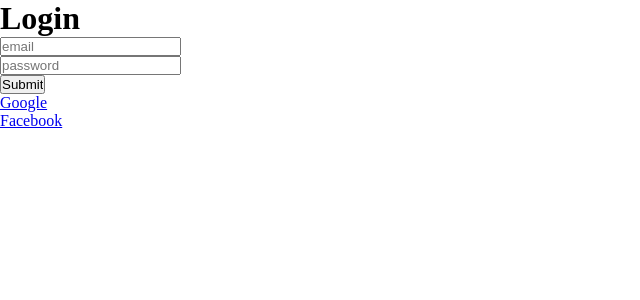
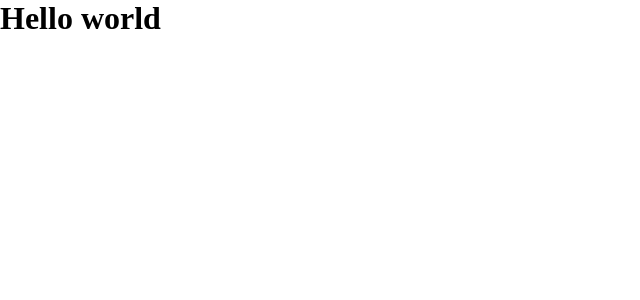
Before and after one commit to HuangStanley050/studious-fortnight, a React (Create React App) app in the folder client/: page / in a window 1280 px wide. Shown: the top 300 px of the page, without its empty margins (0-640 px from the left). Built offline with nearby package versions, Linux system fonts and the light colour scheme.

Commit message:
comment out Login component to see if jest pass

```diff
--- a/client/src/App.js
+++ b/client/src/App.js
@@ -1,12 +1,12 @@
-import React from 'react';
-import logo from './logo.svg';
-import './App.css';
-import Login from './pages/Login';
+import React from "react";
+import logo from "./logo.svg";
+import "./App.css";
+//import Login from './pages/Login';
 
 function App() {
   return (
     <>
-    <Login />
+      <h1>Hello world</h1>
     </>
   );
 }
```
Also changed, not shown: 1 other file (tests, documents, lock files or other folders).
